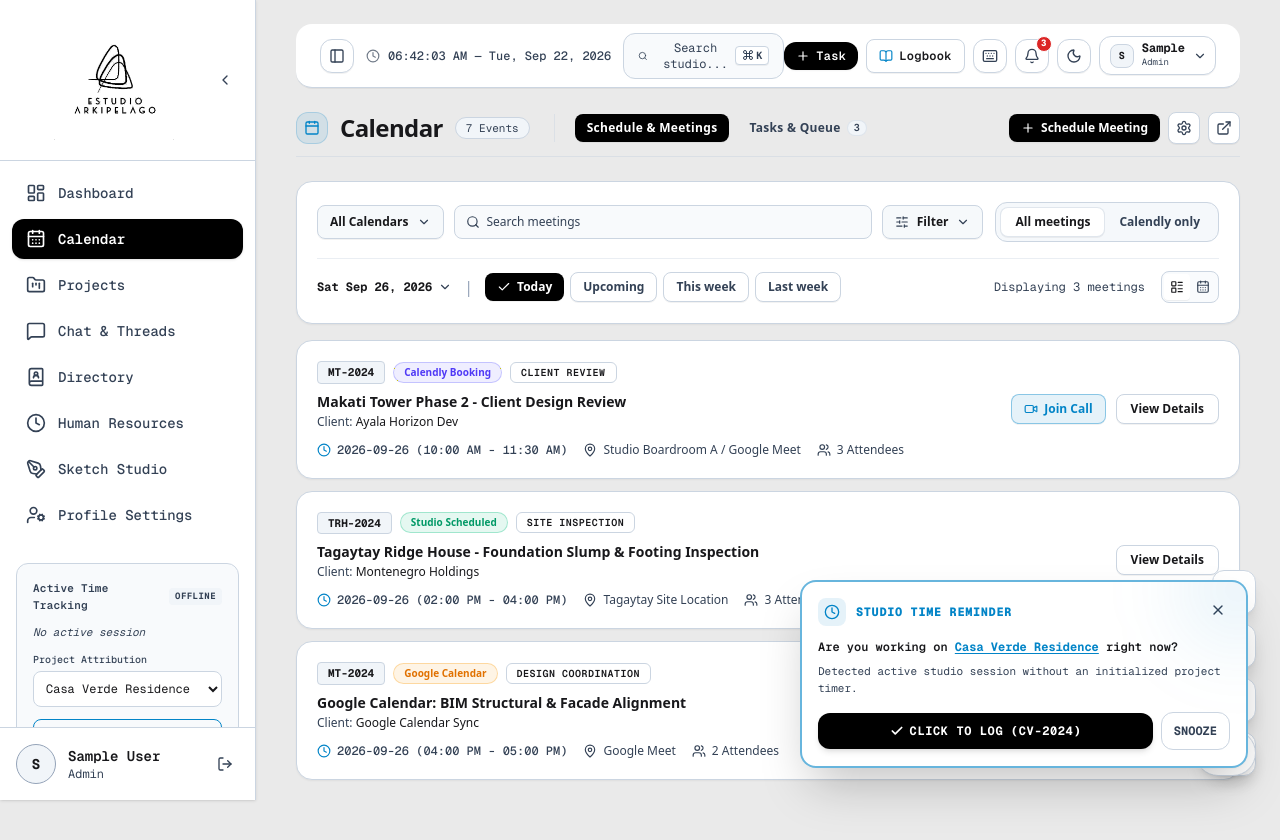
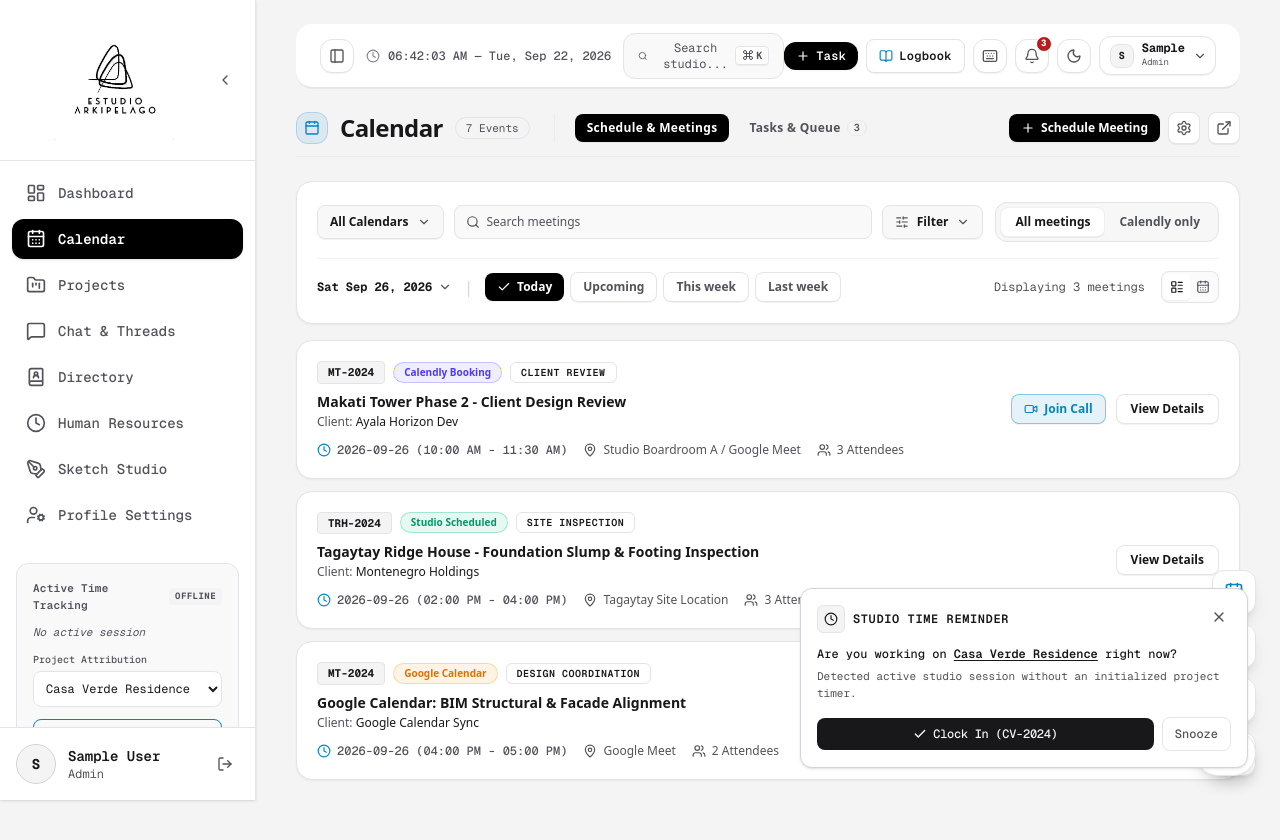
Before and after one commit to camown/estudio-arkipelago-v2, a Next.js app: page /calendar in a window 1280 px wide. Shown: the top 840 px of the page. Built offline with nearby package versions, Linux system fonts and the light colour scheme; sample sign-in values are in the browser's storage.

Commit message:
style: eliminate vibecoded aesthetics, remove magicui, and enforce brutalist minimalism

```diff
--- a/src/app/(studio)/chat/page.tsx
+++ b/src/app/(studio)/chat/page.tsx
@@ -432,8 +432,9 @@ export default function ChatPage() {
 
     fetchThreadsAndMessages();
 
+    const channelId = `chat_realtime_${Date.now()}_${Math.random().toString(36).substring(2, 7)}`;
     const channel = supabase
-      .channel('chat_realtime_broadcast')
+      .channel(channelId)
       .on(
         'postgres_changes',
         { event: 'INSERT', schema: 'public', table: 'chat_messages' },
@@ -478,6 +479,25 @@ export default function ChatPage() {
           });
         }
       )
+      .on(
+        'postgres_changes',
+        { event: 'UPDATE', schema: 'public', table: 'chat_threads' },
+        (payload) => {
+          const t = payload.new;
+          setThreads((prev) =>
+            prev.map((thread) =>
+              thread.id === t.id
+                ? {
+                    ...thread,
+                    name: t.name || thread.name,
+                    topicName: t.topic_name || thread.topicName,
+                    participants: Array.isArray(t.participants) ? t.participants : thread.participants,
+                  }
+                : thread
+            )
+          );
+        }
+      )
       .subscribe();
 
     return () => {
@@ -629,6 +649,7 @@ export default function ChatPage() {
 
   const handleSendMessage = async () => {
     if (!chatInput.trim() && !attachedImage) return;
+    if (!currentThread) return;
     const messageId = 'msg-' + Date.now();
     const senderName = user?.name ? user.name : 'Arch. Leandro Locsin';
     const messageText = chatInput.trim();
@@ -652,8 +673,9 @@ export default function ChatPage() {
     setAttachedImage(null);
 
     // Save message to Supabase
-    if (isSupabaseConfigured && supabase) {
-      await supabase.from('chat_messages').insert({
+    if (isSupabaseConfigured && supabase && currentThread?.id) {
+      try {
+        const { error } = await supabase.from('chat_messages').insert({
           id: messageId,
           thread_id: currentThread.id,
           sender: senderName,
@@ -661,6 +683,12 @@ export default function ChatPage() {
           attachment: attachmentUrl || null,
           attachment_title: attachmentHeader || null,
         });
+        if (error) {
+          console.error('Error inserting message to Supabase:', error);
+        }
+      } catch (err) {
+        console.error('Exception inserting message to Supabase:', err);
+      }
     }
   };
 
--- a/src/app/globals.css
+++ b/src/app/globals.css
@@ -14,32 +14,32 @@
 }
 
 :root {
-  /* Light Theme Defaults (matching studio clean light gray) */
-  --bg-main: #EAEAEA;
+  /* Light Theme Defaults — Clean, Minimalist Architectural Tones */
+  --bg-main: #F4F4F5;
   --text-main: #18181B;
   --surface-main: #FFFFFF;
-  --surface-hover: #F1F5F9;
-  --border-main: #CBD5E1;
-  --border-strong: #94A3B8;
-  --muted-main: #334155; /* Higher contrast readable text for light theme */
-  --accent-cyan: #0284C7; /* Refined cyan accent for light mode */
-  --accent-yellow: #D97706;
-  --accent-red: #DC2626;
-  --card-shadow: 0 1px 3px 0 rgb(0 0 0 / 0.05), 0 1px 2px -1px rgb(0 0 0 / 0.05);
+  --surface-hover: #F4F4F5;
+  --border-main: #E4E4E7;
+  --border-strong: #D4D4D8;
+  --muted-main: #52525B; /* WCAG AA accessible contrast >= 4.5:1 */
+  --accent-cyan: #0284C7; /* Subdued architectural sky */
+  --accent-yellow: #B45309; /* Deep accessible amber */
+  --accent-red: #B91C1C; /* Deep accessible crimson */
+  --card-shadow: none;
 }
 
 .dark, [data-theme="dark"] {
-  /* Dark Theme (Night Mode) */
-  --bg-main: #0A0A0A;
-  --text-main: #FAFAFA;
-  --surface-main: #141414;
-  --surface-hover: #1E1E1E;
-  --border-main: #2A2A2A;
-  --border-strong: #444444;
-  --muted-main: #B4B4BC; /* Lightened high-contrast secondary text for dark theme */
-  --accent-cyan: #00FFE0;
-  --accent-yellow: #FFE000;
-  --accent-red: #FF3333;
+  /* Dark Theme — Subdued, Minimalist, Zero Neon */
+  --bg-main: #09090B;
+  --text-main: #F4F4F5;
+  --surface-main: #121214;
+  --surface-hover: #18181B;
+  --border-main: #27272A;
+  --border-strong: #3F3F46;
+  --muted-main: #A1A1AA; /* WCAG AA compliant muted text */
+  --accent-cyan: #38BDF8; /* Subdued accessible sky blue — NOT neon */
+  --accent-yellow: #F59E0B; /* Muted amber — NOT neon */
+  --accent-red: #EF4444; /* Clean crimson — NOT neon */
   --card-shadow: none;
 }
 
@@ -58,7 +58,7 @@ body {
   background-color: var(--bg-main);
   color: var(--text-main);
   font-family: var(--font-jakarta), var(--font-geist-sans), sans-serif;
-  transition: background-color 0.2s ease, color 0.2s ease;
+  transition: background-color 0.15s ease, color 0.15s ease;
 }
 
 .font-display {
@@ -70,24 +70,24 @@ body {
 }
 
 ::selection {
-  background-color: var(--accent-cyan);
-  color: var(--bg-main);
+  background-color: var(--surface-hover);
+  color: var(--text-main);
 }
 
-/* Themed Scrollbars */
+/* Minimalist Clean Scrollbars */
 * {
   scrollbar-width: thin;
-  scrollbar-color: rgba(148, 163, 184, 0.3) transparent;
+  scrollbar-color: rgba(148, 163, 184, 0.25) transparent;
 }
 
 .dark *,
 [data-theme="dark"] * {
-  scrollbar-color: rgba(255, 255, 255, 0.2) transparent;
+  scrollbar-color: rgba(255, 255, 255, 0.15) transparent;
 }
 
 ::-webkit-scrollbar {
-  width: 6px;
-  height: 6px;
+  width: 5px;
+  height: 5px;
 }
 
 ::-webkit-scrollbar-track {
@@ -95,23 +95,22 @@ body {
 }
 
 ::-webkit-scrollbar-thumb {
-  background: rgba(148, 163, 184, 0.35);
-  border-radius: 9999px;
-  transition: background-color 0.2s ease;
+  background: rgba(148, 163, 184, 0.3);
+  border-radius: 4px;
 }
 
 ::-webkit-scrollbar-thumb:hover {
-  background: rgba(148, 163, 184, 0.6);
+  background: rgba(148, 163, 184, 0.5);
 }
 
 .dark ::-webkit-scrollbar-thumb,
 [data-theme="dark"] ::-webkit-scrollbar-thumb {
-  background: rgba(255, 255, 255, 0.18);
+  background: rgba(255, 255, 255, 0.15);
 }
 
 .dark ::-webkit-scrollbar-thumb:hover,
 [data-theme="dark"] ::-webkit-scrollbar-thumb:hover {
-  background: rgba(255, 255, 255, 0.35);
+  background: rgba(255, 255, 255, 0.3);
 }
 
 :focus-visible {
@@ -119,11 +118,11 @@ body {
   outline-offset: 2px;
 }
 
-/* Taste Skill Architectural Animations & Textures */
+/* Clean, Minimalist Transitions (No Vibecoded Glows or Lasers) */
 @keyframes fadeInUp {
   from {
     opacity: 0;
-    transform: translateY(12px);
+    transform: translateY(6px);
   }
   to {
     opacity: 1;
@@ -132,44 +131,5 @@ body {
 }
 
 .animate-fade-in-up {
-  animation: fadeInUp 0.45s cubic-bezier(0.16, 1, 0.3, 1) both;
+  animation: fadeInUp 0.25s ease-out both;
 }
-
-.bg-architectural-grid {
-  background-image: radial-gradient(circle, rgba(100, 116, 139, 0.18) 1px, transparent 1px);
-  background-size: 24px 24px;
-}
-
-.dark .bg-architectural-grid,
-[data-theme="dark"] .bg-architectural-grid {
-  background-image: radial-gradient(circle, rgba(255, 255, 255, 0.09) 1px, transparent 1px);
-  background-size: 24px 24px;
-}
-
-/* Magic UI Keyframes */
-@keyframes border-beam {
-  100% {
-    offset-distance: 100%;
-  }
-}
-
-.animate-border-beam {
-  animation: border-beam var(--duration, 10s) infinite linear;
-}
-
-@keyframes marquee {
-  from {
-    transform: translateX(0);
-  }
-  to {
-    transform: translateX(calc(-100% - var(--gap, 1rem)));
-  }
-}
-
-.animate-marquee {
-  animation: marquee var(--duration, 35s) linear infinite;
-}
-
-.pause-hover:hover .animate-marquee {
-  animation-play-state: paused;
-}
--- a/src/components/common/TimeTrackingNudge.tsx
+++ b/src/components/common/TimeTrackingNudge.tsx
@@ -82,30 +82,27 @@ export function TimeTrackingNudge() {
         isAnimating ? 'opacity-0 translate-y-4 scale-95' : 'opacity-100 translate-y-0 scale-100'
       }`}
     >
-      <div className="bg-surface-main border-2 border-accent-cyan/60 rounded-2xl p-4 shadow-2xl backdrop-blur-xl relative overflow-hidden font-mono text-text-main">
-        {/* Subtle Ambient Glow */}
-        <div className="absolute -top-12 -right-12 w-28 h-28 bg-accent-cyan/10 rounded-full blur-2xl pointer-events-none" />
-
+      <div className="bg-surface-main border border-border-strong rounded-xl p-4 shadow-sm relative overflow-hidden font-mono text-text-main">
         <div className="flex items-start justify-between gap-3">
-          <div className="flex items-center gap-2.5 text-accent-cyan font-extrabold text-xs uppercase tracking-wider">
-            <div className="p-1.5 bg-accent-cyan/10 rounded-lg">
-              <Clock className="w-4 h-4 text-accent-cyan" />
+          <div className="flex items-center gap-2 text-text-main font-semibold text-xs uppercase tracking-wider">
+            <div className="p-1.5 bg-surface-hover rounded-md border border-border-main">
+              <Clock className="w-3.5 h-3.5 text-text-main" />
             </div>
             <span>Studio Time Reminder</span>
           </div>
 
           <button
             onClick={handleDismiss}
-            className="text-muted-main hover:text-text-main p-1 rounded-lg hover:bg-surface-hover transition-colors"
+            className="text-muted-main hover:text-text-main p-1 rounded-md hover:bg-surface-hover transition-colors"
             title="Snooze Nudge"
           >
             <X className="w-4 h-4" />
           </button>
         </div>
 
-        <div className="mt-3 space-y-1.5">
-          <p className="text-xs text-text-main font-semibold leading-relaxed">
-            Are you working on <span className="text-accent-cyan font-bold underline underline-offset-2">{suggestedProject.name}</span> right now?
+        <div className="mt-3 space-y-1">
+          <p className="text-xs text-text-main font-medium leading-relaxed">
+            Are you working on <span className="font-semibold underline underline-offset-2">{suggestedProject.name}</span> right now?
           </p>
           <p className="text-[11px] text-muted-main">
             Detected active studio session without an initialized project timer.
@@ -115,15 +112,15 @@ export function TimeTrackingNudge() {
         <div className="mt-4 flex items-center gap-2">
           <button
             onClick={handleAccept}
-            className="flex-1 py-2.5 px-3 bg-black text-white dark:bg-white dark:text-black font-bold text-xs uppercase tracking-wider rounded-xl hover:opacity-90 transition-all flex items-center justify-center gap-1.5 shadow-md"
+            className="flex-1 py-2 px-3 bg-text-main text-bg-main font-medium text-xs tracking-tight rounded-lg hover:opacity-90 transition-opacity flex items-center justify-center gap-1.5"
           >
-            <Check className="w-3.5 h-3.5 stroke-[3]" />
-            <span>Click to Log ({suggestedProject.code})</span>
+            <Check className="w-3.5 h-3.5 stroke-[2.5]" />
+            <span>Clock In ({suggestedProject.code})</span>
           </button>
 
           <button
             onClick={handleDismiss}
-            className="py-2.5 px-3 border border-border-main text-muted-main hover:text-text-main font-bold text-xs uppercase rounded-xl hover:bg-surface-hover transition-colors"
+            className="py-2 px-3 border border-border-main text-muted-main hover:text-text-main font-medium text-xs rounded-lg hover:bg-surface-hover transition-colors"
           >
             Snooze
           </button>
--- a/src/components/dashboard/TaskInitializationModal.tsx
+++ b/src/components/dashboard/TaskInitializationModal.tsx
@@ -163,7 +163,7 @@ export function TaskInitializationModal({
       >
         {/* Modal Header */}
         <div className="flex items-center justify-between px-6 py-4.5 border-b border-border-main bg-surface-main">
-          <h2 className="text-sm font-serif font-bold text-text-main">
+          <h2 className="text-sm font-sans font-semibold tracking-tight text-text-main">
             New Task
           </h2>
 
--- a/src/components/magicui/border-beam.tsx
+++ /dev/null
@@ -1,46 +0,0 @@
-import { cn } from "@/lib/utils";
-import React from "react";
-
-interface BorderBeamProps {
-  className?: string;
-  size?: number;
-  duration?: number;
-  borderWidth?: number;
-  anchor?: number;
-  colorFrom?: string;
-  colorTo?: string;
-  delay?: number;
-}
-
-export function BorderBeam({
-  className,
-  size = 200,
-  duration = 10,
-  anchor = 90,
-  borderWidth = 1.5,
-  colorFrom = "#0284C7",
-  colorTo = "#00FFE0",
-  delay = 0,
-}: BorderBeamProps) {
-  return (
-    <div
-      style={
-        {
-          "--size": `${size}px`,
-          "--duration": `${duration}s`,
-          "--anchor": `${anchor}%`,
-          "--border-width": `${borderWidth}px`,
-          "--color-from": colorFrom,
-          "--color-to": colorTo,
-          "--delay": `-${delay}s`,
-        } as React.CSSProperties
-      }
-      className={cn(
-        "pointer-events-none absolute inset-0 rounded-[inherit] [border:calc(var(--border-width)*1px)_solid_transparent]",
-        "![mask-clip:padding-box,border-box] ![mask-composite:intersect] [mask:linear-gradient(transparent,transparent),linear-gradient(white,white)]",
-        "after:absolute after:aspect-square after:w-[calc(var(--size)*1px)] after:animate-border-beam after:[animation-delay:var(--delay)] after:[background:linear-gradient(to_left,var(--color-from),var(--color-to),transparent)] after:[offset-anchor:calc(var(--anchor)*1%)_50%] after:[offset-path:rect(0_auto_auto_0_round_calc(var(--size)*1px))]",
-        className
-      )}
-    />
-  );
-}
--- a/src/components/magicui/grid-pattern.tsx
+++ /dev/null
@@ -1,69 +0,0 @@
-import { useId } from "react";
-import { cn } from "@/lib/utils";
-
-interface GridPatternProps extends React.SVGProps<SVGSVGElement> {
-  width?: number;
-  height?: number;
-  x?: number;
-  y?: number;
-  squares?: Array<[x: number, y: number]>;
-  strokeDasharray?: string;
-  className?: string;
-}
-
-export function GridPattern({
-  width = 32,
-  height = 32,
-  x = -1,
-  y = -1,
-  strokeDasharray = "0",
-  squares,
-  className,
-  ...props
-}: GridPatternProps) {
-  const id = useId();
-
-  return (
-    <svg
-      aria-hidden="true"
-      className={cn(
-        "pointer-events-none absolute inset-0 h-full w-full fill-gray-400/10 stroke-gray-400/20 dark:fill-white/5 dark:stroke-white/10",
-        className
-      )}
-      {...props}
-    >
-      <defs>
-        <pattern
-          id={id}
-          width={width}
-          height={height}
-          patternUnits="userSpaceOnUse"
-          x={x}
-          y={y}
-        >
-          <path
-            d={`M.5 ${height}V.5H${width}`}
-            fill="none"
-            strokeDasharray={strokeDasharray}
-          />
-        </pattern>
-      </defs>
-      <rect width="100%" height="100%" strokeWidth={0} fill={`url(#${id})`} />
-      {squares && (
-        <svg x={x} y={y} className="overflow-visible">
-          {squares.map(([sqX, sqY]) => (
-            <rect
-              strokeWidth="0"
-              key={`${sqX}-${sqY}`}
-              width={width - 1}
-              height={height - 1}
-              x={sqX * width + 1}
-              y={sqY * height + 1}
-              className="fill-accent-cyan/10"
-            />
-          ))}
-        </svg>
-      )}
-    </svg>
-  );
-}
--- a/src/components/magicui/marquee.tsx
+++ /dev/null
@@ -1,51 +0,0 @@
-import { cn } from "@/lib/utils";
-import React from "react";
-
-interface MarqueeProps extends React.HTMLAttributes<HTMLDivElement> {
-  className?: string;
-  reverse?: boolean;
-  pauseOnHover?: boolean;
-  children: React.ReactNode;
-  vertical?: boolean;
-  repeat?: number;
-}
-
-export function Marquee({
-  className,
-  reverse = false,
-  pauseOnHover = true,
-  children,
-  vertical = false,
-  repeat = 4,
-  ...props
-}: MarqueeProps) {
-  return (
-    <div
-      {...props}
-      className={cn(
-        "group flex overflow-hidden p-1.5 [--duration:35s] [--gap:1.5rem] [gap:var(--gap)] select-none",
-        {
-          "flex-row": !vertical,
-          "flex-col": vertical,
-          "pause-hover": pauseOnHover,
-        },
-        className
-      )}
-    >
-      {Array(repeat)
-        .fill(0)
-        .map((_, i) => (
-          <div
-            key={i}
-            className={cn("flex shrink-0 justify-around [gap:var(--gap)]", {
-              "animate-marquee flex-row": !vertical,
-              "animate-marquee-vertical flex-col": vertical,
-              "[animation-direction:reverse]": reverse,
-            })}
-          >
-            {children}
-          </div>
-        ))}
-    </div>
-  );
-}
--- a/src/components/magicui/number-ticker.tsx
+++ /dev/null
@@ -1,55 +0,0 @@
-'use client';
-
-import { useEffect, useRef, useState } from "react";
-import { cn } from "@/lib/utils";
-
-interface NumberTickerProps {
-  value: number;
-  direction?: "up" | "down";
-  className?: string;
-  delay?: number;
-  decimalPlaces?: number;
-}
-
-export function NumberTicker({
-  value,
-  direction = "up",
-  delay = 0,
-  className,
-  decimalPlaces = 0,
-}: NumberTickerProps) {
-  const [displayValue, setDisplayValue] = useState(direction === "down" ? value : 0);
-  const ref = useRef<HTMLSpanElement>(null);
-
-  useEffect(() => {
-    let startTimestamp: number | null = null;
-    const duration = 1000;
-    const startVal = direction === "down" ? value : 0;
-    const endVal = direction === "down" ? 0 : value;
-
-    const timer = setTimeout(() => {
-      const step = (timestamp: number) => {
-        if (!startTimestamp) startTimestamp = timestamp;
-        const progress = Math.min((timestamp - startTimestamp) / duration, 1);
-        const easeProgress = 1 - (1 - progress) * (1 - progress);
-        const current = startVal + (endVal - startVal) * easeProgress;
-        setDisplayValue(current);
-
-        if (progress < 1) {
-          window.requestAnimationFrame(step);
-        } else {
-          setDisplayValue(endVal);
-        }
-      };
-      window.requestAnimationFrame(step);
-    }, delay * 1000);
-
-    return () => clearTimeout(timer);
-  }, [value, direction, delay]);
-
-  return (
-    <span ref={ref} className={cn("inline-block tabular-nums", className)}>
-      {displayValue.toFixed(decimalPlaces)}
-    </span>
-  );
-}
--- a/src/lib/hooks/useWallPosts.ts
+++ b/src/lib/hooks/useWallPosts.ts
@@ -164,20 +164,33 @@ export function useWallPosts() {
 
     if (isSupabaseConfigured && supabase) {
       try {
-        await supabase.from('wall_posts').insert({
+        const fullPayload = {
           id: newPost.id,
           author_id: newPost.authorId,
           author_name: newPost.authorName,
           author_role: newPost.authorRole,
           content: newPost.content,
           created_at: newPost.createdAt,
-          attachments: newPost.attachments,
+          attachments: newPost.attachments || [],
           likes: 0,
           liked_by: [],
           comments: [],
-        });
-      } catch {
-        // graceful fallback
+        };
+        const { error: fullError } = await supabase.from('wall_posts').insert(fullPayload);
+        if (fullError) {
+          // If schema cache does not have comments/likes/liked_by, insert core columns
+          await supabase.from('wall_posts').insert({
+            id: newPost.id,
+            author_id: newPost.authorId,
+            author_name: newPost.authorName,
+            author_role: newPost.authorRole,
+            content: newPost.content,
+            created_at: newPost.createdAt,
+            attachments: newPost.attachments || [],
+          });
+        }
+      } catch (err) {
+        console.error('Error saving post to Supabase:', err);
       }
     }
   }, []);
@@ -197,12 +210,15 @@ export function useWallPosts() {
 
     if (isSupabaseConfigured && supabase) {
       try {
-        await supabase.from('wall_posts').update({
+        const { error } = await supabase.from('wall_posts').update({
           content: newContent,
           updated_at: now,
         }).eq('id', id);
-      } catch {
-        // graceful fallback
+        if (error) {
+          await supabase.from('wall_posts').update({ content: newContent }).eq('id', id);
+        }
+      } catch (err) {
+        console.error('Error editing post in Supabase:', err);
       }
     }
   }, []);
```
Also changed, not shown: src/app/(studio)/dashboard/page.tsx (+26 -61 lines), 1 other file (tests, documents, lock files or other folders). Lines whose indentation alone changed are shown as unchanged.
